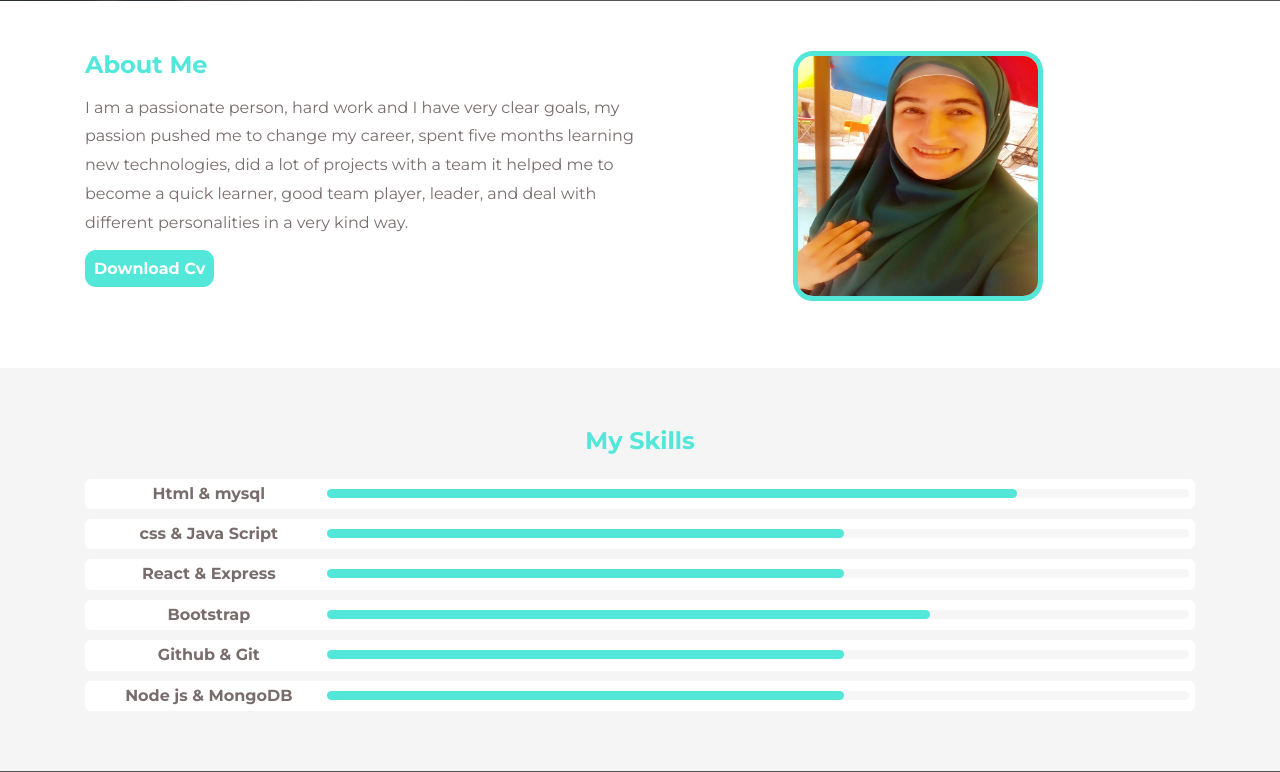
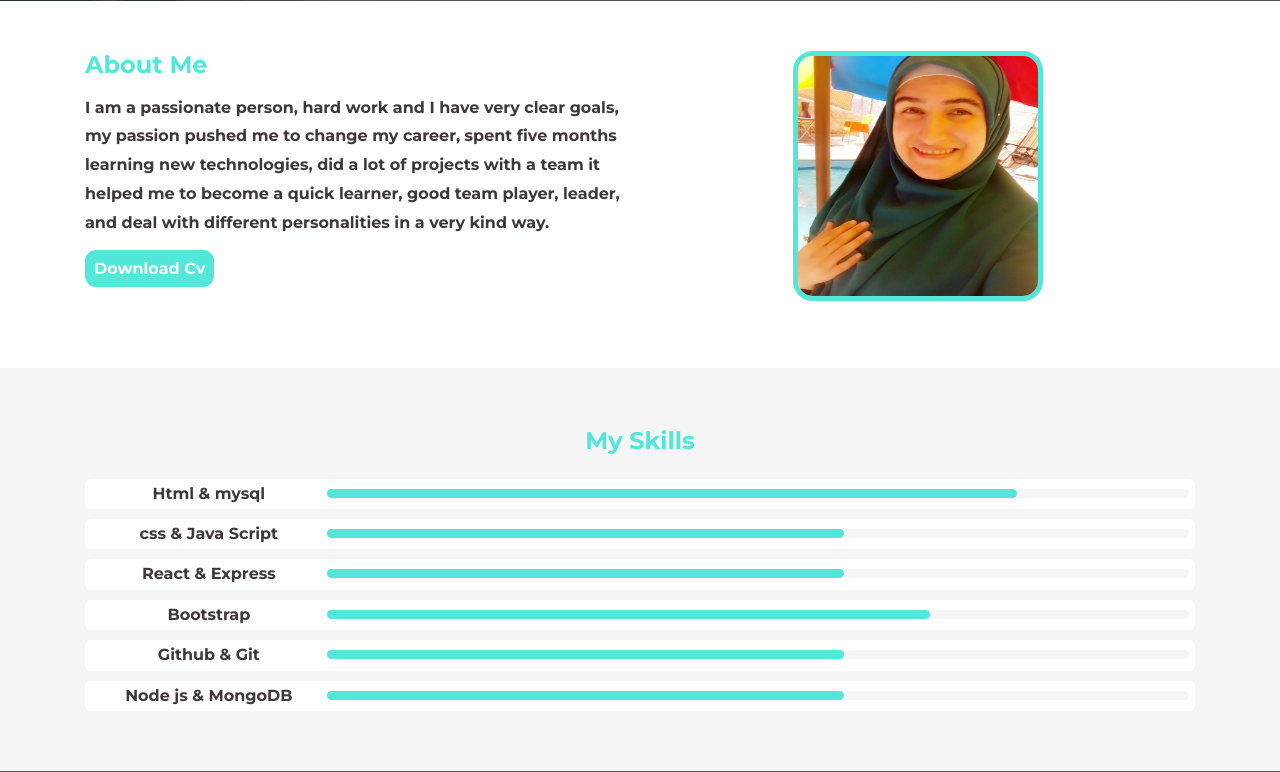
Before and after one commit to maysaashajrawi/myPortfolio, a PHP site: page / in a window 1280 px wide. Shown: the part 799-1571 px from the top of the page. Run offline with PHP 8.4, Linux system fonts and the light colour scheme; grey boxes are pictures that could not be loaded.

Commit message:
push for deploy

```diff
--- a/css/style.css
+++ b/css/style.css
@@ -334,7 +334,8 @@ font-family: 'Montserrat', sans-serif;
     border:5px solid var(--main-color);
 } */
 #aboutUS .info-box p{
-    color: #796c6c;
+    font-weight: bold;
+    color: #3e3838;
     line-height: 1.8;
     margin-bottom: 22px;
 
@@ -407,7 +408,7 @@ font-family: 'Montserrat', sans-serif;
     text-align: center;
     width: 300px;
     font-weight: bold;
-    color: #796c6c;
+    color: #3e3838;
     /* line-height: 30px */
 }
 #skills .skills-box .skill-progress{
```
